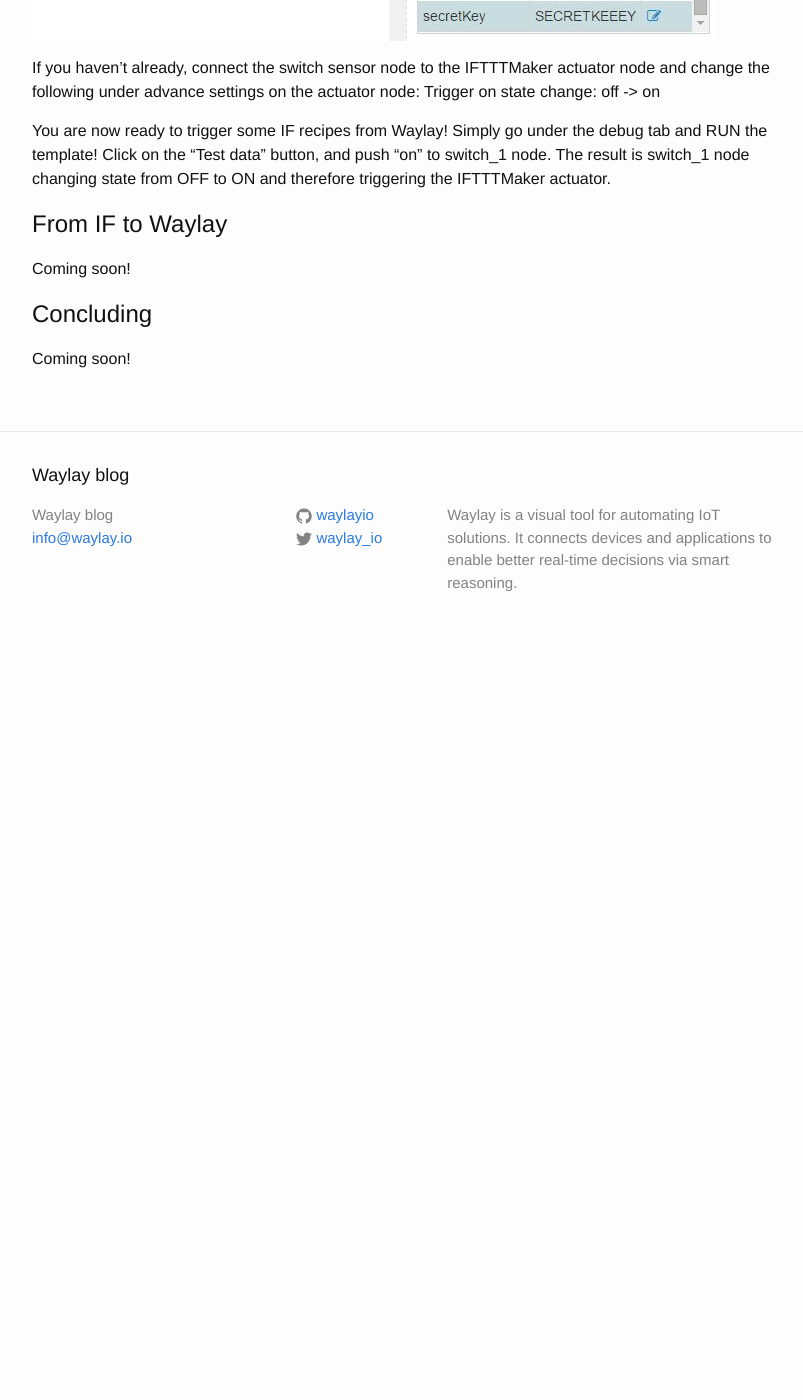
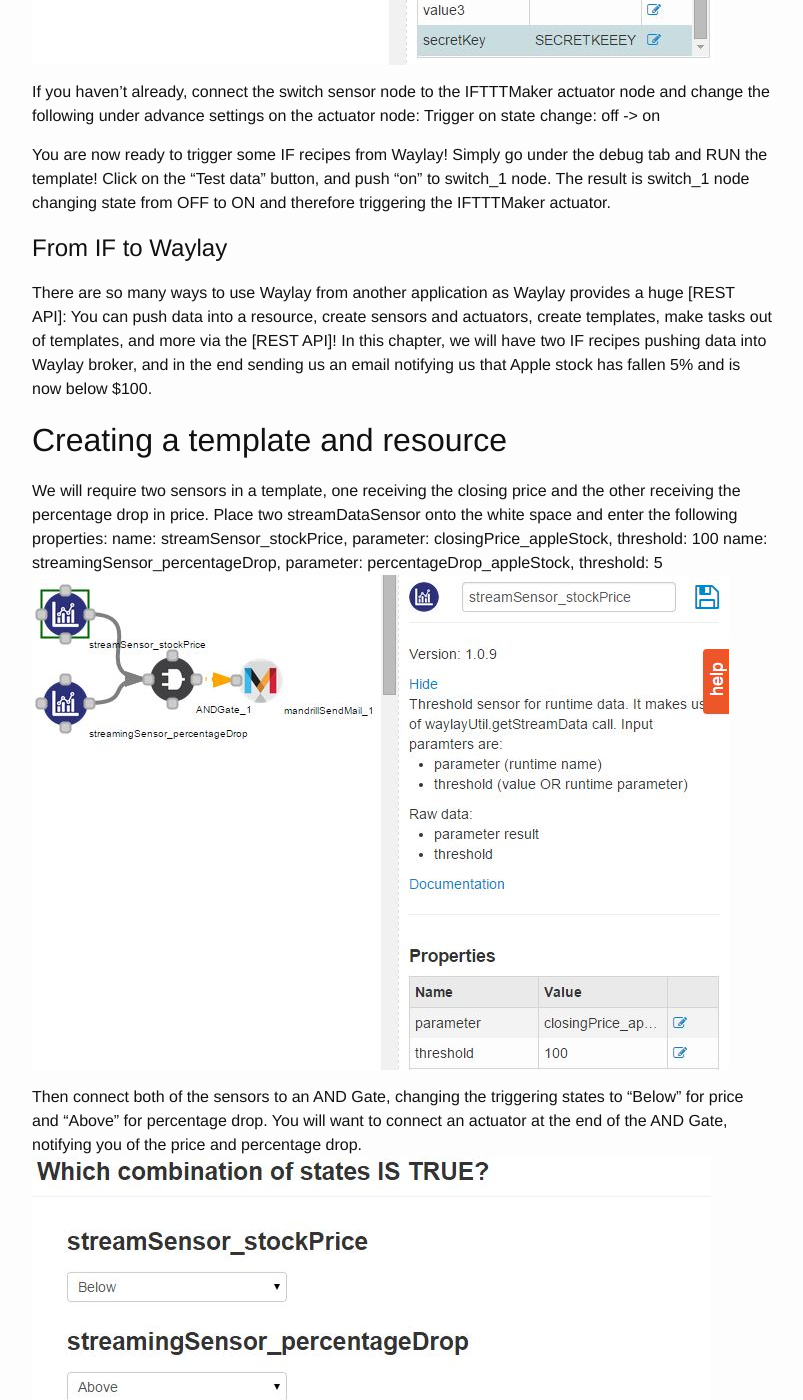
Before and after one commit to jasperdevrient/waylayio.github.io, a Jekyll site: the page built from _posts/2015-06-30-integrating-waylay-ifttt.markdown, in a window 1280 px wide and 1400 px high, scrolled down 4561 px. Shown: the whole window, without its empty margins (238-1041 px from the left). Built offline with Jekyll 4.4.1, drawn with Linux system fonts in a browser that asks for light colours; before the commit the page ends 5215 px from its top, so only the background shows below that; some of the changed text lies outside the part shown.

Commit message:
Editing second part of dev blog post

```diff
--- a/_posts/2015-06-30-integrating-waylay-ifttt.markdown
+++ b/_posts/2015-06-30-integrating-waylay-ifttt.markdown
@@ -19,7 +19,8 @@
 * A Waylay account: Click the Start a Free Trial button on [our website][waylayio] to request an account.
 
 #From Waylay to IF
-#IF Maker Channel
+
+##IF Maker Channel
 
 Using IF's [Maker] channel and Waylay's IFTTTMaker actuator we can send a POST request to trigger your IF recipes.
 First, you will need to have a recipe on IFTTT ready to receive a web request.
@@ -32,7 +33,7 @@
 ![IFTTT_tut_step6 screenshot]({{ site.baseurl }}/assets/images/IFTTT_tut_step6.JPG)
 ![IFTTT_tut_step7 screenshot]({{ site.baseurl }}/assets/images/IFTTT_tut_step7.JPG)
 
-#Waylay IFTTTMaker Actuator
+##Waylay IFTTTMaker Actuator
 
 After logging into your Waylay platform, we'll create a template which consist of a switch sensor and IFTTTMaker actuator.
 Enter the eventName (e.g. waylay_test) and the values you wish to have.
@@ -53,7 +54,48 @@
 
 #From IF to Waylay
 
-Coming soon!
+There are so many ways to use Waylay from another application as Waylay provides a huge [REST API]:
+You can push data into a resource, create sensors and actuators, create templates, make tasks out of templates, and more via the [REST API]!
+In this chapter, we will have two IF recipes pushing data into Waylay broker, and in the end sending us an email notifying us that Apple stock has fallen 5% and is now below $100.
+
+##Creating a template and resource
+We will require two sensors in a template, one receiving the closing price and the other receiving the percentage drop in price.
+Place two streamDataSensor onto the white space and enter the following properties:
+name: streamSensor_stockPrice, parameter: closingPrice_appleStock, threshold: 100
+name: streamingSensor_percentageDrop, parameter: percentageDrop_appleStock, threshold: 5
+![IFTTT_tut_IFtoWaylay_createTemplate_sensors screenshot]({{ site.baseurl }}/assets/images/IFTTT_tut_IFtoWaylay_createTemplate_sensors.JPG)
+
+Then connect both of the sensors to an AND Gate, changing the triggering states to "Below" for price and "Above" for percentage drop.
+You will want to connect an actuator at the end of the AND Gate, notifying you of the price and percentage drop.
+![IFTTT_tut_IFtoWaylay_createTemplate_ANDGate1 screenshot]({{ site.baseurl }}/assets/images/IFTTT_tut_IFtoWaylay_createTemplate_ANDGate1.JPG)
+![IFTTT_tut_IFtoWaylay_createTemplate_ANDGate2 screenshot]({{ site.baseurl }}/assets/images/IFTTT_tut_IFtoWaylay_createTemplate_ANDGate2.JPG)
+
+You can go ahead and save the template, and then deploy the template as a task.
+Do give a unique resource name, because that's what you will be specifying in the IF Maker action channel later on!
+![IFTTT_tut_IFtoWaylay_deployTask screenshot]({{ site.baseurl }}/assets/images/IFTTT_tut_IFtoWaylay_deployTask.JPG)
+
+##Authentication
+Before we proceed further, we will construct the authentication key for the web request to Waylay later.
+You will find your Waylay API key and secret under Waylay dashboard-profile-API Key.
+![IFTTT_tut_IFtoWaylay_apikeysecret screenshot]({{ site.baseurl }}/assets/images/IFTTT_tut_IFtoWaylay_apikeysecret.JPG)
+
+Keep them available as you move on to the IF web application to create recipes.
+
+##Creating IF recipes
+We're using the Stocks channel to trigger our Maker action channel in two separate recipes:
+1. price drops below
+2. price drops by percentage
+![IFTTT_tut_IFtoWaylay_step2_chooseTrigger screenshot]({{ site.baseurl }}/assets/images/IFTTT_tut_IFtoWaylay_step2_chooseTrigger.JPG)
+
+For each of them, do the respective settings below:
+![IFTTT_tut_IFtoWaylay_step3_pricebelow screenshot]({{ site.baseurl }}/assets/images/IFTTT_tut_IFtoWaylay_step3_pricebelow.JPG)
+![IFTTT_tut_IFtoWaylay_step4_chooseMaker screenshot]({{ site.baseurl }}/assets/images/IFTTT_tut_IFtoWaylay_step4_chooseMaker.JPG)
+![IFTTT_tut_IFtoWaylay_step5_makeWebRequest screenshot]({{ site.baseurl }}/assets/images/IFTTT_tut_IFtoWaylay_step5_makeWebRequest.JPG)
+
+And finally we are going to configure the Waylay action channel
+![IFTTT_tut_IFtoWaylay_step4_chooseMaker screenshot]({{ site.baseurl }}/assets/images/IFTTT_tut_IFtoWaylay_step4_chooseMaker.JPG)
+
+To be continued!
 
 #Concluding
 
@@ -62,3 +104,4 @@
 [waylayio]:       https://www.waylay.io/
 [waylaydocs]:     https://docs.waylay.io/
 [maker]:          https://ifttt.com/maker
+[RESTful API]:    http://docs.waylay.io/Waylay-REST-API-documentation.html
```
Also changed, not shown: assets/images/IFTTT_tut_IFtoWaylay_apikeysecret.JPG (added), assets/images/IFTTT_tut_IFtoWaylay_createTemplate_ANDGate1.JPG (added), assets/images/IFTTT_tut_IFtoWaylay_createTemplate_ANDGate2.JPG (added), assets/images/IFTTT_tut_IFtoWaylay_createTemplate_sensors.JPG (added), assets/images/IFTTT_tut_IFtoWaylay_deployTask.JPG (added), assets/images/IFTTT_tut_IFtoWaylay_step2_chooseTrigger.JPG (added), assets/images/IFTTT_tut_IFtoWaylay_step3_pricebelow.JPG (added), assets/images/IFTTT_tut_IFtoWaylay_step4_chooseMaker.JPG (added), assets/images/IFTTT_tut_IFtoWaylay_step5_makeWebRequest.JPG (added).
